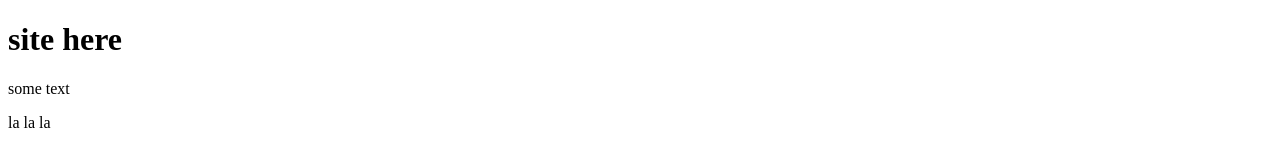
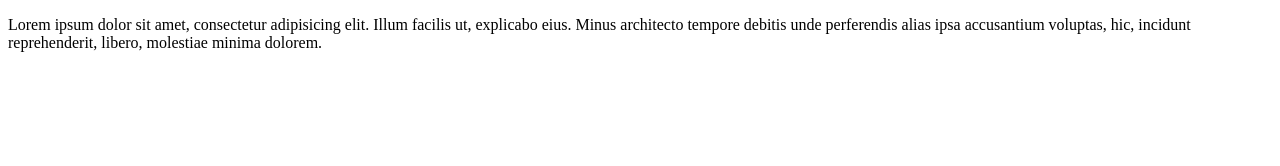
Before and after one commit to sanyakot/site, a plain HTML site: page index.html in a window 1280 px wide. Drawn offline with Linux system fonts and the light colour scheme.

Commit message:
third commit

```diff
--- a/index.html
+++ b/index.html
@@ -6,8 +6,6 @@
 	<link rel="stylesheet" href="css/style.css">
 </head>
 <body>
-	<h1>site here</h1>
-	<p>some text</p>
-	<p>la la la</p>
+	<p>Lorem ipsum dolor sit amet, consectetur adipisicing elit. Illum facilis ut, explicabo eius. Minus architecto tempore debitis unde perferendis alias ipsa accusantium voluptas, hic, incidunt reprehenderit, libero, molestiae minima dolorem.</p>
 </body>
 </html>
```
